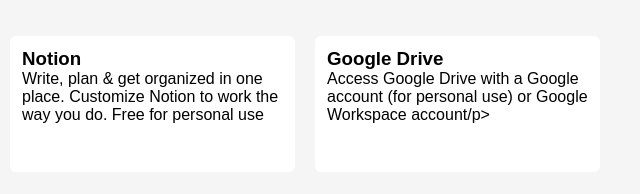
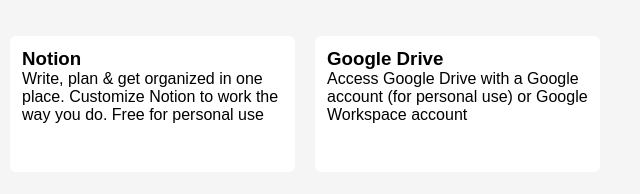
Before and after one commit to Eunice-Nina/orbit, a plain HTML site: page index.html in a window 1280 px wide. Shown: the part 604-798 px from the top of the page, 640-1280 px from the left. Drawn offline with Linux system fonts and the light colour scheme.

Commit message:
Made some edits

```diff
--- a/index.html
+++ b/index.html
@@ -91,7 +91,7 @@
                         </div>
                         <div class="gridss">
                         <h3>Google Drive</h3>
-                        <p>Access Google Drive with a Google<br> account (for personal use) or Google<br> Workspace account/p>
+                        <p>Access Google Drive with a Google<br> account (for personal use) or Google<br> Workspace account</p>
                         </div>
                     </div>
         </main>
```
